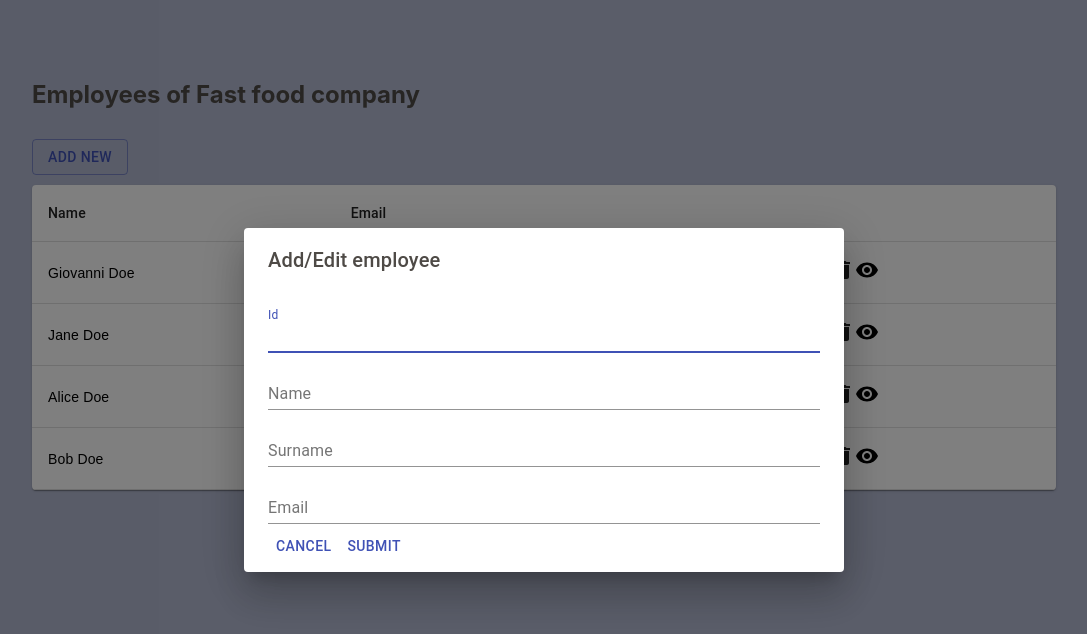
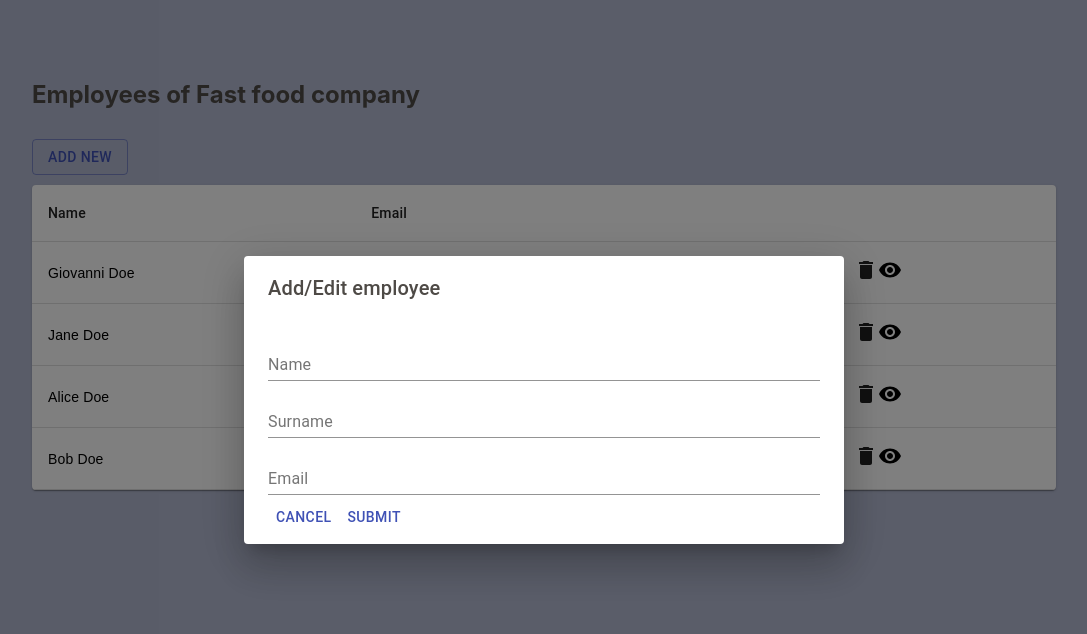
Before and after one commit to kgrafico/react-mock-API, a React (Create React App) app: page /employees in a window 1280 px wide. Both pictures are taken after a click on the button "ADD NEW". Shown: the top 634 px of the page, without its empty margins (96-1183 px from the left). Built offline with nearby package versions, Linux system fonts and the light colour scheme; data requests are answered from the project's data file; what miragejs would draw is missing.

Commit message:
feat: add employee

```diff
--- a/src/assets/mock-data/db.json
+++ b/src/assets/mock-data/db.json
@@ -1,47 +1,10 @@
 {
-  "countries": [
-    {
-      "id": "1",
-      "name": "Finland",
-      "capital": "Helsinki"
-    },
-    {
-      "id": "2",
-      "name": "Norway",
-      "capital": "Oslo"
-    },
-    {
-      "id": "3",
-      "name": "Japan",
-      "capital": "Tokyo"
-    },
-    {
-      "id": "4",
-      "name": "Germany",
-      "capital": "Berlin"
-    },
-    {
-      "id": "5",
-      "name": "Russia",
-      "capital": "Moscow"
-    },
-    {
-      "id": "6",
-      "name": "Kenya",
-      "capital": "Nairobi"
-    },
-    {
-      "id": "7",
-      "name": "Sweden",
-      "capital": "Stockholm"
-    }
-  ],
   "employees": [
     {
       "id": 1,
       "first_name": "Giovanni",
       "last_name": "Doe",
-      "email": "Giovannidoe@abc.com",
+      "email": "giovannidoe@abc.com",
       "gender": "Male",
       "status": "Terminated",
       "journeywork": [
@@ -192,7 +155,7 @@
       "first_name": "Bob",
       "last_name": "Doe",
       "email": "bobdoe@abc.com",
-       "gender": "Male",
+      "gender": "Male",
       "status": "Active",
       "journeywork": [
         {
--- a/src/components/details.compoent.scss
+++ b/src/components/details.compoent.scss
@@ -15,7 +15,11 @@
             display: flex;
             justify-content: space-around;
         }
-        .journeyworkList{
+        .journeyworkList {
+            display: flex;
+            justify-content: center;
+            flex-direction: column;
+            align-items: center;
             .journeyworkBox {
                 .journeyworkDetail {
                     padding: 5px 0;
--- a/src/components/form-dialog.component.js
+++ b/src/components/form-dialog.component.js
@@ -1,4 +1,4 @@
-import React from 'react';
+import React, { useEffect, useState } from 'react'
 
 import _ from "lodash/fp";
 
@@ -9,13 +9,23 @@ import TextField from '@material-ui/core/TextField';
 import Dialog from '@material-ui/core/Dialog';
 import DialogContent from '@material-ui/core/DialogContent';
 import DialogTitle from '@material-ui/core/DialogTitle';
+import { getAllEmployees } from '../services/employee-http.service'
 
 const FormDialog = (props) => {
     const {register, handleSubmit, errors} = useForm();
+    const [rows, setRows] = useState([])
+
+    useEffect(() => {
+      getAllEmployees().then((res) => setRows(res.data))
+    }, [])
+
 
     const onSubmit = data => {
-        props.handleSubmit(data);
+      debugger
+      Object.assign(data, { id: rows.length + 1 })
+      props.handleSubmit(data);
     };
+
 
     return (
       <Dialog
@@ -29,43 +39,28 @@ const FormDialog = (props) => {
           <form onSubmit={handleSubmit(onSubmit)}>
             <TextField
               inputRef={register({ required: true })}
-              name="id"
-              autoFocus
+              name="first_name"
               margin="dense"
-              id="id"
-              label="Id"
-              type="text"
-              fullWidth
-              defaultValue={props.selected.id}
-              disabled={!!props.selected.id}
-            />
-            {_.get('id.type', errors) === 'required' && (
-              <p className="error">This field is required</p>
-            )}
-            <TextField
-              inputRef={register({ required: true })}
-              name="name"
-              margin="dense"
-              id="name"
+              id="first_name"
               label="Name"
               type="text"
               fullWidth
               defaultValue={props.selected.first_name}
             />
-            {_.get('name.type', errors) === 'required' && (
+            {_.get('first_name.type', errors) === 'required' && (
               <p className="error">This field is required</p>
             )}
             <TextField
               inputRef={register({ required: true })}
-              name="surname"
+              name="last_name"
               margin="dense"
-              id="surname"
+              id="last_name"
               label="Surname"
               type="text"
               fullWidth
               defaultValue={props.selected.last_name}
             />
-            {_.get('surname.type', errors) === 'required' && (
+            {_.get('last_name.type', errors) === 'required' && (
               <p className="error">This field is required</p>
             )}
             <TextField
@@ -79,10 +74,14 @@ const FormDialog = (props) => {
               defaultValue={props.selected.email}
             />
             {_.get('email.type', errors) === 'required' && (
-              <p>This field is required</p>
+              <p className="error">This field is required</p>
             )}
-            <Button onClick={props.handleClose} color="primary">Cancel</Button>
-            <Button type="submit" color="primary">Submit</Button>
+            <Button onClick={props.handleClose} color="primary">
+              Cancel
+            </Button>
+            <Button type="submit" color="primary">
+              Submit
+            </Button>
           </form>
         </DialogContent>
       </Dialog>
--- a/src/components/list.component.js
+++ b/src/components/list.component.js
@@ -2,7 +2,6 @@ import React, {useEffect, useState} from "react";
 
 import Button from "@material-ui/core/Button";
 
-//Local imports
 import { createEmployee, getAllEmployees, removeEmployee, updateEmployee } from "../services/employee-http.service";
 import FormDialog from "./form-dialog.component";
 import { ComponentTable } from './table.component'
@@ -46,11 +45,12 @@ const EmployeeList = () => {
     };
 
     const closeDialog = () => {
+        debugger
         setDialogOpen(false);
-        setSelected({id: '', name: '', email: ''});
+        setSelected({ id: '', first_name: '', email: '' })
     };
 
-    const edit = (data) => {
+    const edit = data => {
         data.id = selected.id;
         updateEmployee(data.id, data)
             .then(() => {
--- a/src/components/table.component.js
+++ b/src/components/table.component.js
@@ -26,16 +26,20 @@ export const ComponentTable = (props) => {
             </TableRow>
           </TableHead>
           <TableBody>
-            { props.rows.map((row) => (
+            {props.rows.map((row) => (
               <TableRow key={row.id}>
                 <TableCell component="th" scope="row">
-                  <Link to={`/employees/${row.id}`} >{`${row.first_name} ${row.last_name}`}</Link>
+                  <Link
+                    to={`/employees/${row.id}`}
+                  >{`${row.first_name} ${row.last_name}`}</Link>
                 </TableCell>
                 <TableCell>{row.email}</TableCell>
                 <TableCell>
-                  <EditIcon onClick={() => props.openEditModal(row)} />
+                  {/* <EditIcon onClick={() => props.openEditModal(row)} /> */}
                   <DeleteIcon onClick={() => props.onDelete(row)} />
-                  <Link to={`/employees/${row.id}`} ><VisibilityIcon/></Link>
+                  <Link to={`/employees/${row.id}`}>
+                    <VisibilityIcon />
+                  </Link>
                 </TableCell>
               </TableRow>
             ))}
```
Also changed, not shown: 1 other file (tests, documents, lock files or other folders).
